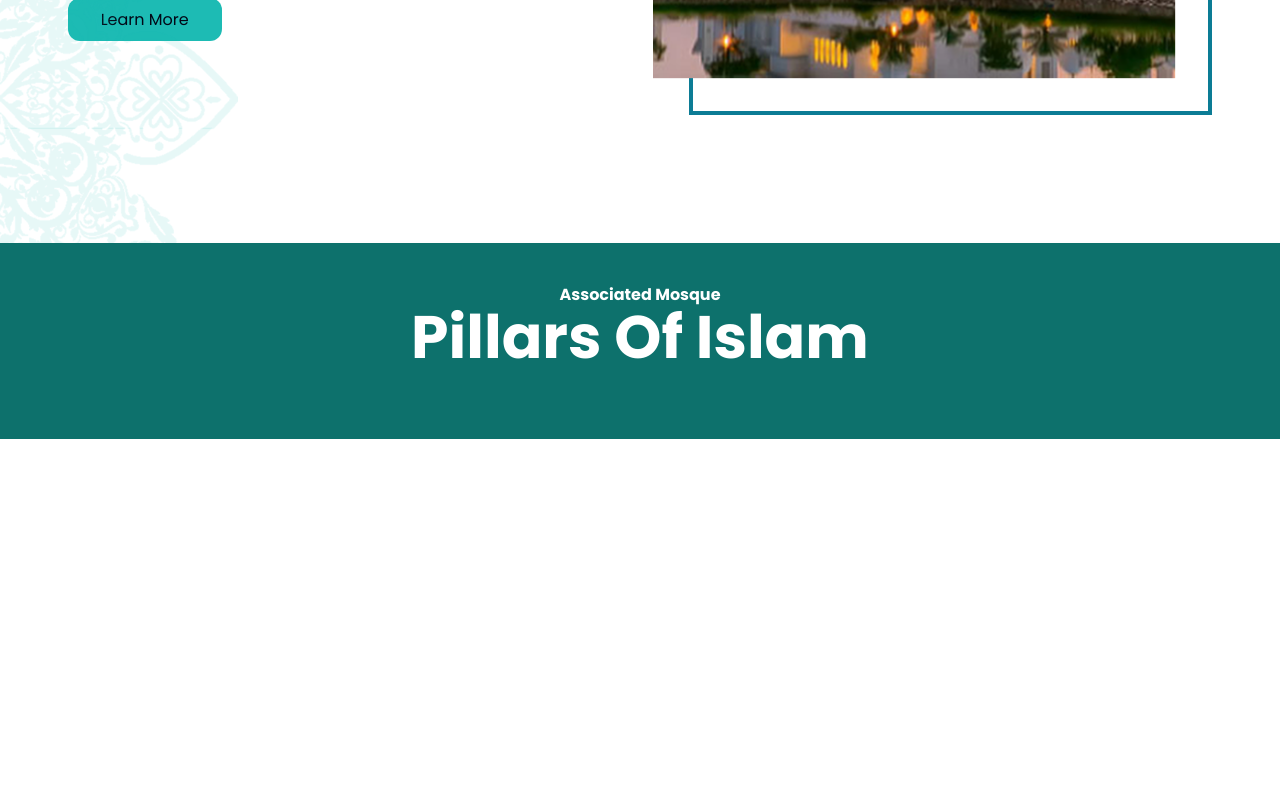
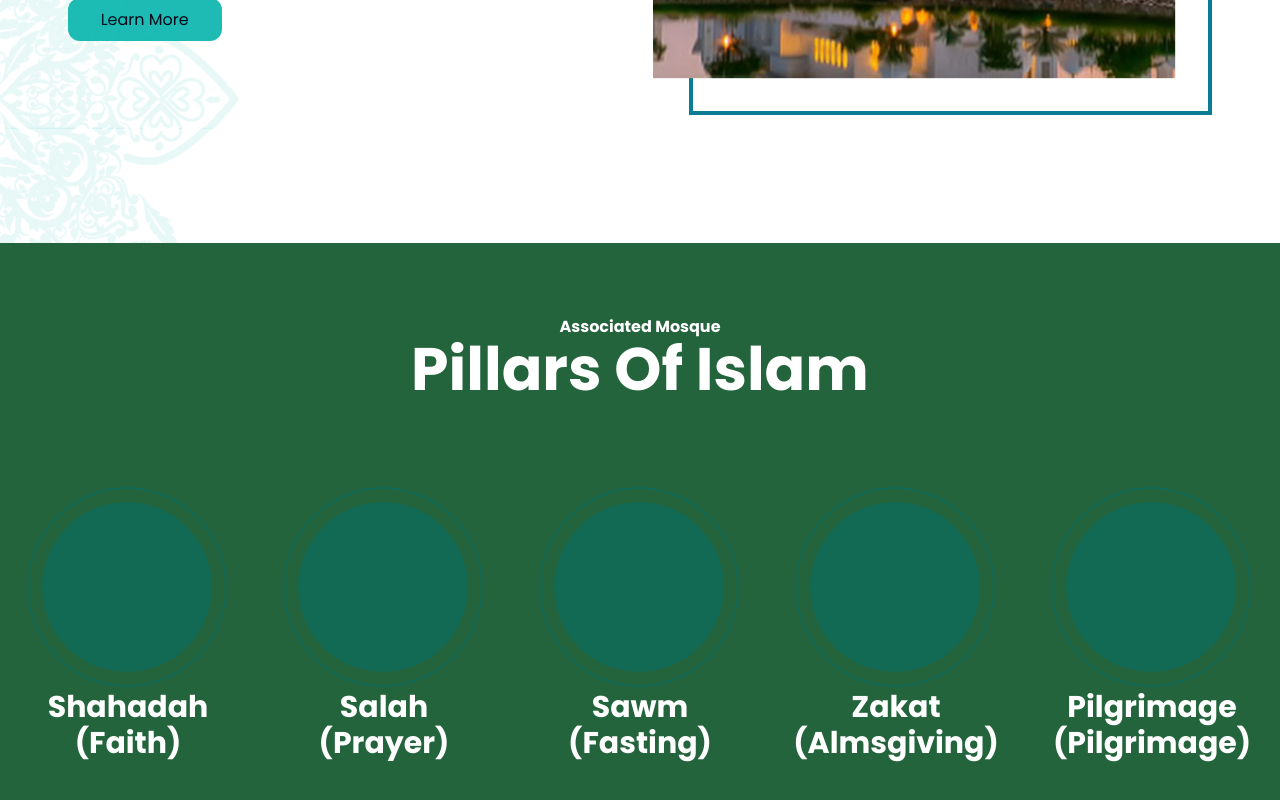
Before and after one commit to pandupan/mesjid-ku, a Next.js app: page /home in a window 1280 px wide. Shown: the part 1400-2200 px from the top of the page. Before the commit the page ends 1839 px from the top, so only its background shows below. Built offline with nearby package versions, Linux system fonts and the light colour scheme.

Commit message:
[ADD] - Pillars Of Islam

```diff
--- a/components/pages/HomePageT1/HistoryOfCenter.tsx
+++ b/components/pages/HomePageT1/HistoryOfCenter.tsx
@@ -11,7 +11,7 @@ const HistoryOfCenter = () => {
       </h3>
     <h1 className="text-theme-secondary text-6xl font-bold">History Of Center</h1>
       </div>
-      <p className="w-[470px] mt-10">
+      <p className="w-[470px] mt-8">
       Lorem ipsum dolor sit amet, consectetur adipiscing elit, sed do eiusmod tempor incididunt ut labore et dolore.
       </p>
       <h2 className='font-bold'>
@@ -29,7 +29,7 @@ const HistoryOfCenter = () => {
           <li>Providing Homes</li>
         </ul>
       </div>
-      <button className="bg-[#1DBBB4] w-[154px] h-[43px] rounded-xl">
+      <button className="bg-[#1DBBB4] w-[154px] h-[43px] rounded-xl mt-2">
       <a className="place-self-center">Learn More</a>
     </button>
     </div>
--- a/components/pages/HomePageT1/PillarsOfIslam.tsx
+++ b/components/pages/HomePageT1/PillarsOfIslam.tsx
@@ -2,15 +2,89 @@ import React from 'react'
 
 const PillarsOfIslam = () => {
   return (
-    <div className="px-4 sm:px-10 xl:px-0 flex flex-col gap-8 bg-theme-secondary drop-shadow-lg justify-center items-center ">
+    <div className="px-4 sm:px-10 xl:px-0 flex flex-col gap-8 bg-[#24643c] pt-8 pb-20 drop-shadow-lg justify-center items-center ">
       <div className="flex flex-col items-center my-10">
         <h3 className="text-white font-bold">Associated Mosque</h3>
         <h1 className="text-white text-6xl font-bold">
           Pillars Of Islam
         </h1>
       </div>
-      <div className='flex flex-row'>
+      <div className='flex flex-row gap-14 mt-8 items-center'>
+        <div className='flex flex-col text-center items-center w-[200px]'>
+          <div className='relative rounded-full w-[170px] h-[170px]'>
+            <div className='absolute w-[200px] h-[200px] -left-4 -top-4 rounded-full flex justify-center items-center place-self-center border-2 border-[#03716D80]'>
+              <div className='rounded-full w-[170px] h-[170px] bg-[#03716D80]'>
 
+              </div>
+            </div>
+          </div>
+          <h1 className='text-white font-bold text-3xl mt-4'>
+            Shahadah
+          </h1>
+          <h2 className='text-white font-bold text-3xl'>
+            (Faith)
+          </h2>
+        </div>
+        <div className='flex flex-col text-center items-center  w-[200px]'>
+          <div className='relative rounded-full w-[170px] h-[170px]'>
+            <div className='absolute w-[200px] h-[200px] -left-4 -top-4 rounded-full flex justify-center items-center place-self-center border-2 border-[#03716D80]'>
+              <div className='rounded-full w-[170px] h-[170px] bg-[#03716D80]'>
+
+              </div>
+            </div>
+          </div>
+          <h1 className='text-white font-bold text-3xl mt-4'>
+            Salah
+          </h1>
+          <h2 className='text-white font-bold text-3xl'>
+            (Prayer)
+          </h2>
+        </div>
+        <div className='flex flex-col text-center items-center  w-[200px]'>
+          <div className='relative rounded-full w-[170px] h-[170px]'>
+            <div className='absolute w-[200px] h-[200px] -left-4 -top-4 rounded-full flex justify-center items-center place-self-center border-2 border-[#03716D80]'>
+              <div className='rounded-full w-[170px] h-[170px] bg-[#03716D80]'>
+
+              </div>
+            </div>
+          </div>
+          <h1 className='text-white font-bold text-3xl mt-4'>
+            Sawm
+          </h1>
+          <h2 className='text-white font-bold text-3xl'>
+            (Fasting)
+          </h2>
+        </div>
+        <div className='flex flex-col text-center items-center  w-[200px]'>
+          <div className='relative rounded-full w-[170px] h-[170px]'>
+            <div className='absolute w-[200px] h-[200px] -left-4 -top-4 rounded-full flex justify-center items-center place-self-center border-2 border-[#03716D80]'>
+              <div className='rounded-full w-[170px] h-[170px] bg-[#03716D80]'>
+
+              </div>
+            </div>
+          </div>
+          <h1 className='text-white font-bold text-3xl mt-4'>
+            Zakat
+          </h1>
+          <h2 className='text-white font-bold text-3xl'>
+            (Almsgiving)
+          </h2>
+        </div>
+        <div className='flex flex-col  items-center  w-[200px]'>
+          <div className='relative rounded-full w-[170px] h-[170px]'>
+            <div className='absolute w-[200px] h-[200px] -left-4 -top-4 rounded-full flex justify-center items-center place-self-center border-2 border-[#03716D80]'>
+              <div className='rounded-full w-[170px] h-[170px] bg-[#03716D80]'>
+
+              </div>
+            </div>
+          </div>
+          <h1 className='text-white font-bold text-3xl mt-4 text-center'>
+            Pilgrimage
+          </h1>
+          <h2 className='text-white font-bold text-3xl text-center'>
+            (Pilgrimage)
+          </h2>
+        </div>
       </div>
     </div>
   )
```
